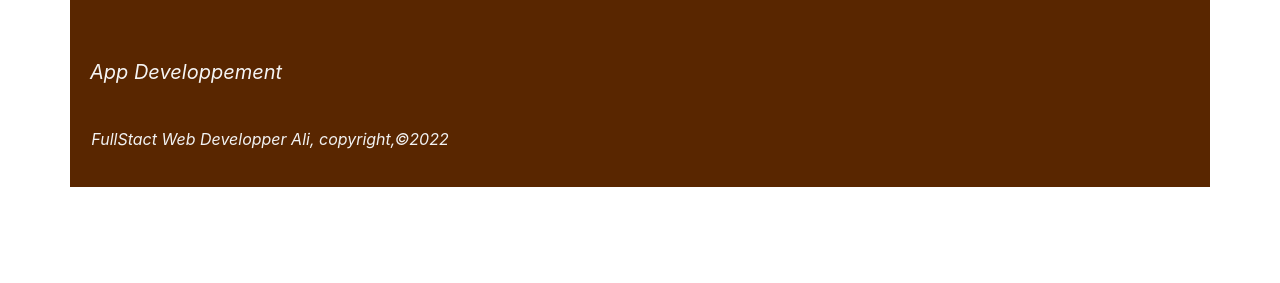
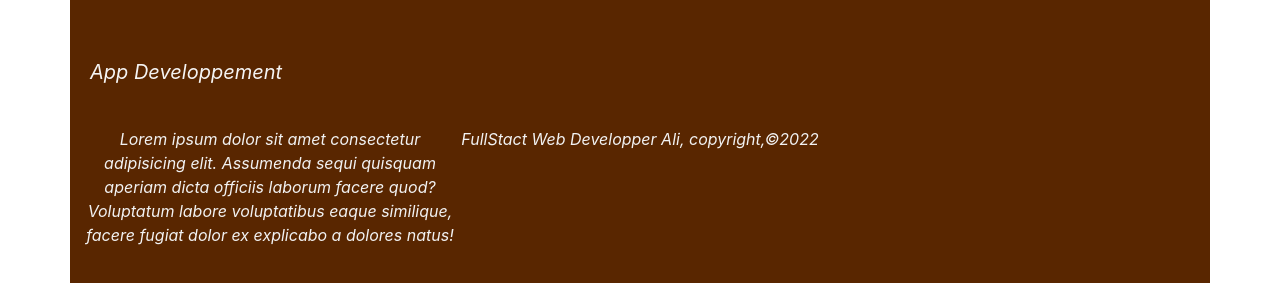
Before and after one commit to aliwahab1/test-preparation, a plain HTML site: page index.html in a window 1280 px wide. Shown: the part 2270-2553 px from the top of the page. Before the commit the page ends 2457 px from the top, so only its background shows below. Drawn offline with nearby package versions, Linux system fonts and the light colour scheme.

Commit message:
first commit

```diff
--- a/index.html
+++ b/index.html
@@ -137,6 +137,7 @@
                 <h2>message</h2>
                 <textarea name="" id="" cols="15" rows="10"></textarea>
             </div>
+            <p>Lorem ipsum dolor sit amet consectetur adipisicing elit. Assumenda sequi quisquam aperiam dicta officiis laborum facere quod? Voluptatum labore voluptatibus eaque similique, facere fugiat dolor ex explicabo a dolores natus!</p>
             <p>FullStact Web Developper Ali, copyright,&copy;2022</p>
        </div>
    </footer>
```
